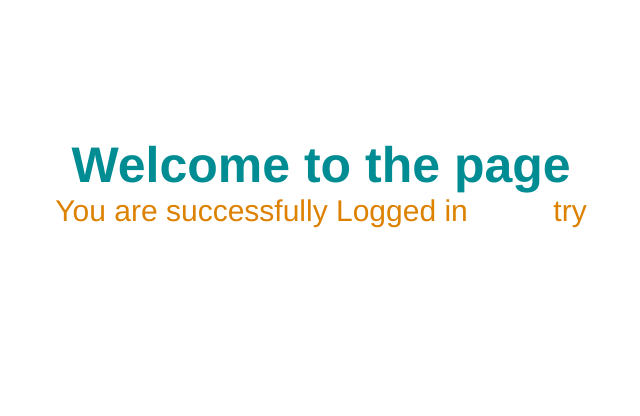
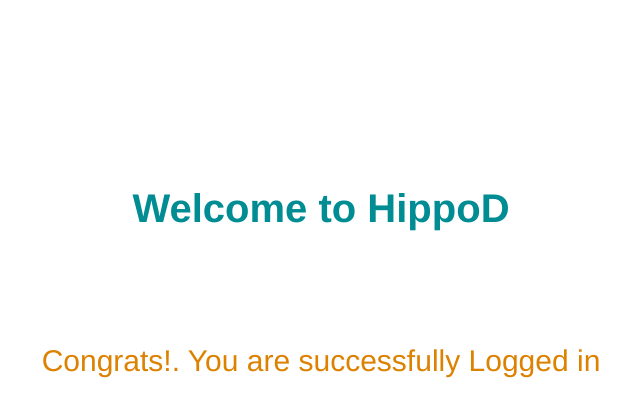
Before and after one commit to protocollabs/aiohttp-login-session, a plain HTML site: page site.html in a window 1280 px wide. Shown: the whole page, without its empty margins (319-959 px from the left). Drawn offline with Linux system fonts and the light colour scheme.

Commit message:
Modified site.html

```diff
--- a/site.html
+++ b/site.html
@@ -1,21 +1,20 @@
 <!DOCTYPE html>
 <html>
     <head>
-        <title>Site is down for maintenance</title>
+        <title>HippoD</title>
         <meta http-equiv="Content-Type" content="text/html; charset=UTF-8">
         <meta name="viewport" content="width=device-width, initial-scale=1" />
         <style type="text/css">
-            body { text-align: center; padding: 10%; font: 20px Helvetica, sans-serif; color: #008c93; }
-            h1 { font-size: 50px; margin: 0; }
+            body { text-align: center; padding: 5%; font: 20px Helvetica, sans-serif; color: #008c93; }
+            h1 { text-align: top; : 50px; margin: 0; padding: 10%;}
             article { text-align: center;display: block; max-width: 650px; margin: 0 auto; }
-            a { padding: 40px; text-align: center; font-size:30px; color: #dc8100; text-decoration: none; }
+            a { padding: 20px; text-align: center; font-size:30px; color: #dc8100; text-decoration: none; }
         </style>
     </head>
     <body>
+      <h1>Welcome to HippoD </h1>
         <article>
-            <h1>Welcome to the page </h1>
-            <a>You are successfully Logged in</a>
-            <a href="/login"> try</a>
+            <a>Congrats!. You are successfully Logged in</a>
         </article>
     </body>
 </html>
```
